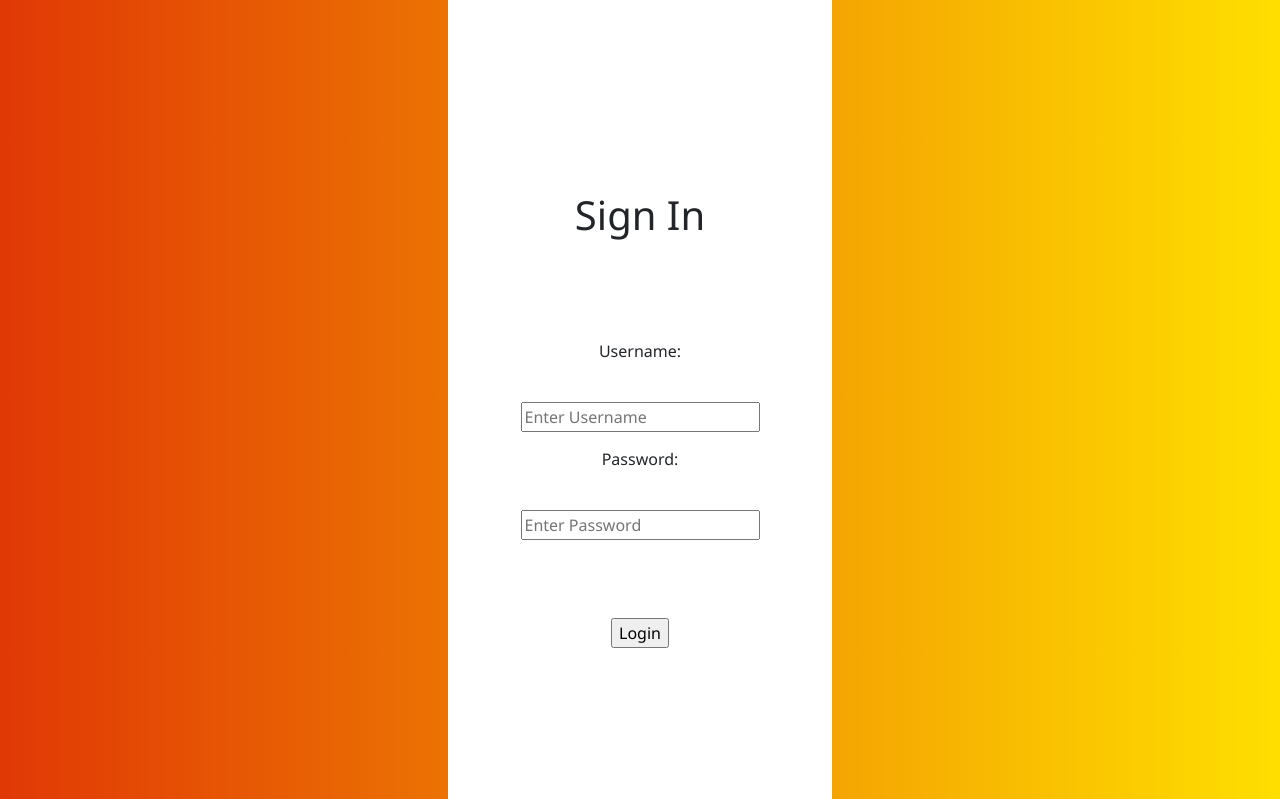
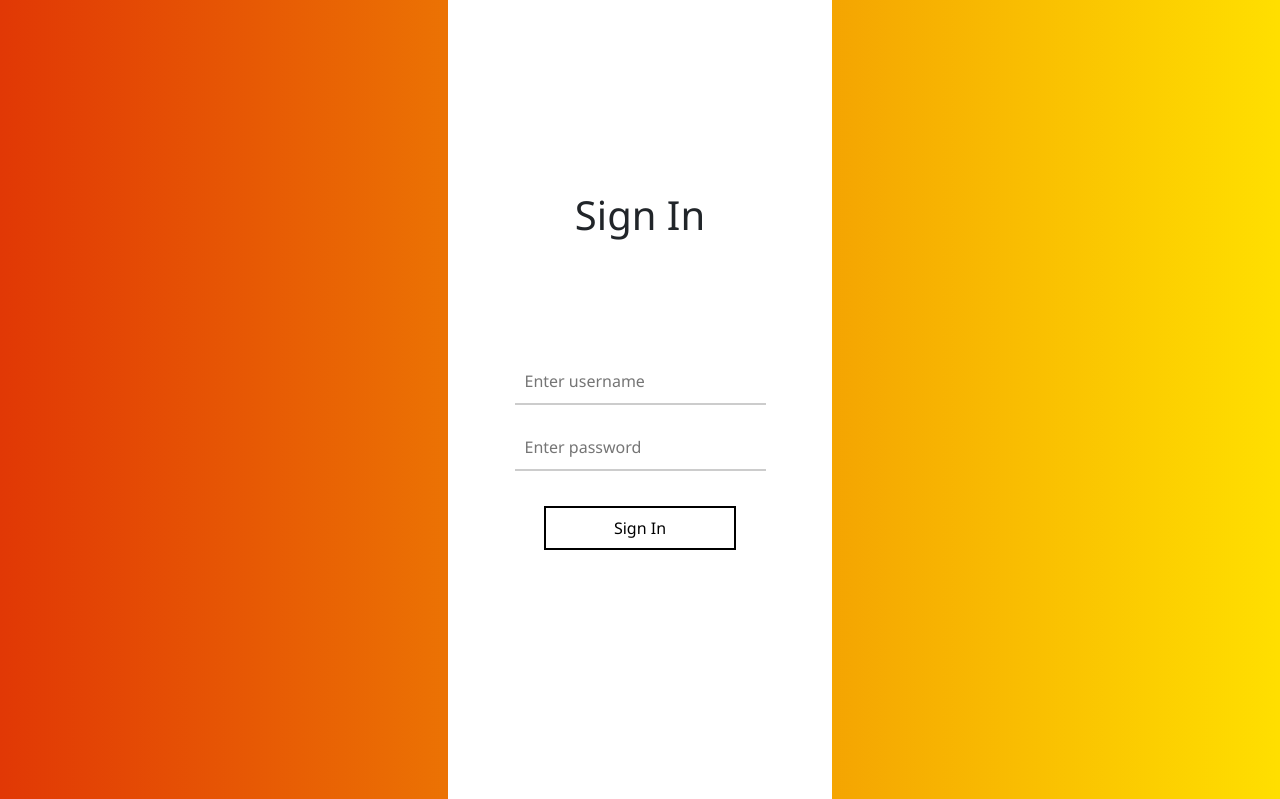
Before and after one commit to 21026584/HazPak_ELearning_Portal-team2, a PHP site: page /login.php in a window 1280 px wide. Shown: the part 113-912 px from the top of the page. Run offline with PHP 8.4, Linux system fonts and the light colour scheme.

Commit message:
Login Input change, navbar structure

```diff
--- a/login.php
+++ b/login.php
@@ -13,16 +13,18 @@
             <h1 class="TitleText">Sign In</h1>
 
             <form action="authentication.php" method="POST" class="Forms">
-                <label for="username">Username:</label>
-                <br></br>
-                <input type="text" id="username" name="username" required placeholder="Enter Username"><br>
+                <div class="input-container">
+                    <input placeholder="Enter username" class="input-field" type="text" id="username" name="username" required>
+                    <label for="username" class="input-label">Username</label>
+                    <span class="input-highlight"></span>
+                </div>
 
-                <label for="password">Password:</label>
-                <br></br>
-                <input type="password" id="password" name="password" required placeholder="Enter Password"><br>
-                <br></br>
-                <input type="submit" value="Login">
-                <!-- test -->
+                <div class="input-container">
+                    <input placeholder="Enter password" class="input-field" type="password" id="password" name="password" required>
+                    <label for="password" class="input-label">Password</label>
+                    <span class="input-highlight"></span>
+                </div>
+                <input type="submit" value="Sign In" class="submit-button">
             </form>
         </div>
     </div>
--- a/style.css
+++ b/style.css
@@ -33,3 +33,69 @@ input {
 body {
     font-family: 'Segoe UI', Tahoma, Geneva, Verdana, sans-serif;
 }
+
+/* Input container */
+.input-container {
+    position: relative;
+    margin: 20px;
+
+}
+
+/* Input field */
+.input-field {
+    display: block;
+    width: 100%;
+    padding: 10px;
+    font-size: 16px;
+    border: none;
+    border-bottom: 2px solid #ccc;
+    outline: none;
+    background-color: transparent;
+}
+
+/* Input label */
+.input-label {
+    position: absolute;
+    top: 0;
+    left: 0;
+    font-size: 1em;
+    color: rgba(204, 204, 204, 0);
+    pointer-events: none;
+    transition: all 0.3s ease;
+}
+
+/* Input highlight */
+.input-highlight {
+    position: absolute;
+    bottom: 0;
+    left: 0;
+    height: 0.1em;
+    width: 0;
+    background-color: #ff6600;
+    transition: all 0.3s ease;
+}
+
+/* Input field:focus styles */
+.input-field:focus+.input-label {
+    top: -1em;
+    font-size: 0.8em;
+    color: #ff6600;
+}
+
+.input-field:focus+.input-label+.input-highlight {
+    width: 100%;
+}
+
+/* Login button */
+.submit-button {
+    display: inline-block;
+    background-color: white;
+    border: solid 2px black;
+    color: black;
+    text-align: center;
+    font-size: 1em;
+    padding: 0.5em;
+    width: 12em;
+    transition: all 0.5s;
+    cursor: pointer;
+}
```
Also changed, not shown: authentication.php (+6 -4 lines), index.html (deleted, +0 -12 lines), index.php (added, +39 -0 lines), navbar.css (added, +34 -0 lines), navbar.php (added, +62 -0 lines).
